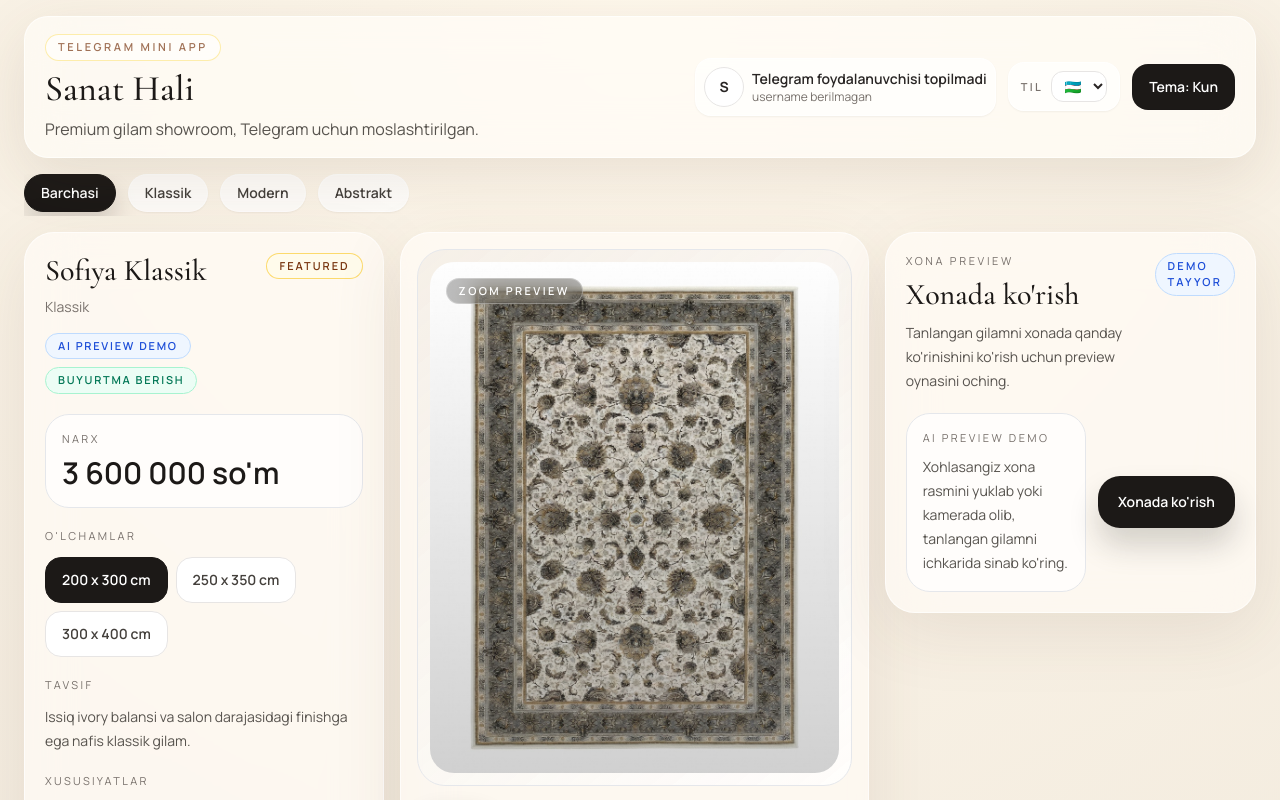
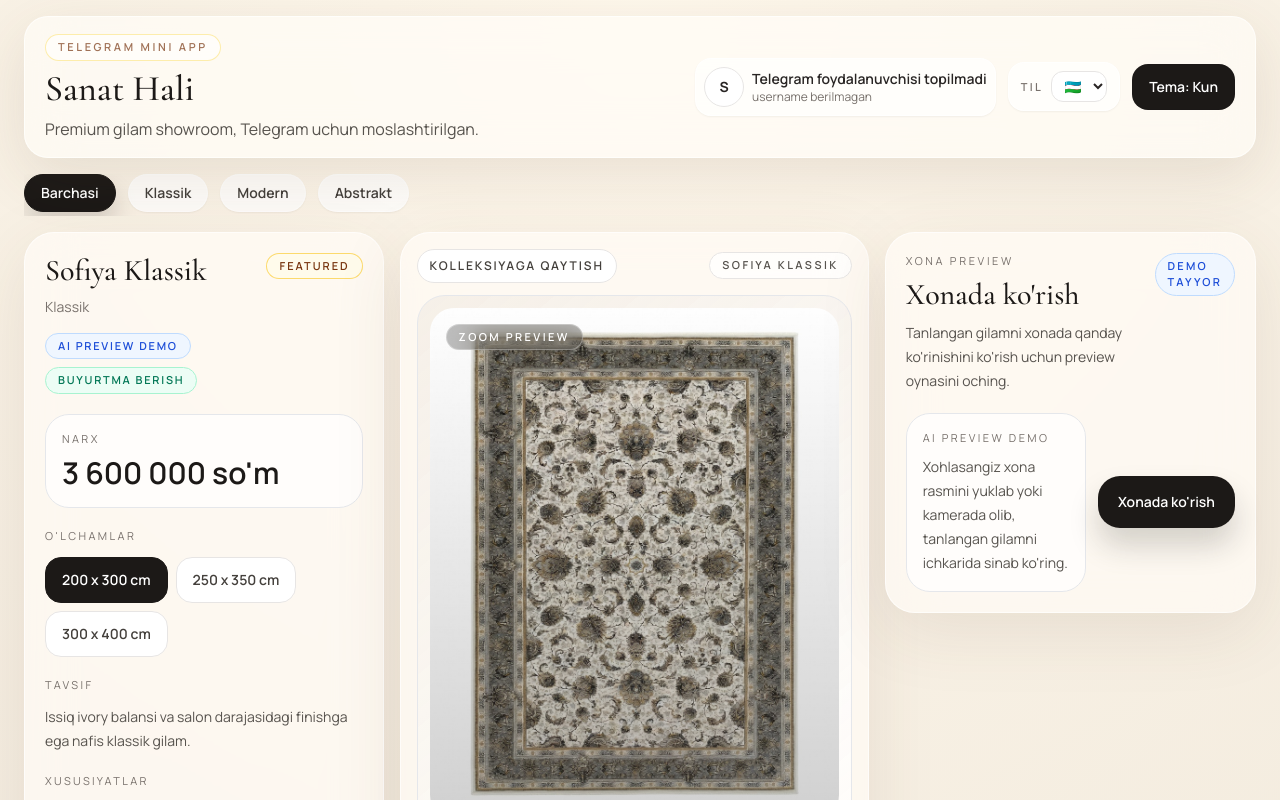
Before and after one commit to Wic000/sanat-hali, a React (Vite) app: page / in a window 1280 px wide. Both pictures are taken after a click on the button "Sofiya Klassik". Shown: the top 800 px of the page. Built offline with nearby package versions, Linux system fonts and the light colour scheme.

Commit message:
Add back to collection action

```diff
--- a/App.tsx
+++ b/App.tsx
@@ -211,6 +211,15 @@ const App: React.FC = () => {
     setSelectedSizeLabel(product.sizes[0].label);
   };
 
+  const handleClearSelection = () => {
+    setSelectedProductId(null);
+    setSelectedImage('');
+    setSelectedSizeLabel('');
+    setShowRoomPreview(false);
+    setDemoPreviewApplied(false);
+    setOrderFeedback({ status: 'idle', message: '' });
+  };
+
   return (
     <div className={`min-h-screen ${theme === 'dark' ? 'bg-[radial-gradient(circle_at_top,_rgba(54,47,40,0.95),_rgba(28,24,21,0.92),_rgba(17,15,14,0.98))] text-stone-100' : 'bg-[radial-gradient(circle_at_top,_rgba(255,248,236,0.95),_rgba(242,234,220,0.82),_rgba(226,217,203,0.94)),linear-gradient(180deg,_#f4efe8_0%,_#ebe3d6_100%)] text-stone-900'}`}>
       <div className="mx-auto flex min-h-screen w-full max-w-[1600px] flex-col px-4 pb-10 pt-4 sm:px-5 lg:px-6">
@@ -295,6 +304,8 @@ const App: React.FC = () => {
                 gallery={selectedGallery}
                 onSelectImage={setSelectedImage}
                 zoomLabel={t(lang, 'previewReady')}
+                backLabel={t(lang, 'backToCollection')}
+                onBack={handleClearSelection}
                 theme={theme}
               />
 
--- a/components/ProductGalleryPanel.tsx
+++ b/components/ProductGalleryPanel.tsx
@@ -7,6 +7,8 @@ interface ProductGalleryPanelProps {
   gallery: string[];
   onSelectImage: (image: string) => void;
   zoomLabel: string;
+  backLabel: string;
+  onBack: () => void;
   theme: ThemeMode;
 }
 
@@ -16,6 +18,8 @@ const ProductGalleryPanel: React.FC<ProductGalleryPanelProps> = ({
   gallery,
   onSelectImage,
   zoomLabel,
+  backLabel,
+  onBack,
   theme,
 }) => (
   <section className={`order-1 rounded-[30px] border p-4 shadow-[0_18px_70px_rgba(88,63,37,0.1)] backdrop-blur-xl lg:order-2 ${
@@ -23,6 +27,27 @@ const ProductGalleryPanel: React.FC<ProductGalleryPanelProps> = ({
       ? 'border-white/10 bg-[rgba(28,24,21,0.82)]'
       : 'border-white/60 bg-[rgba(255,251,245,0.72)]'
   }`}>
+    <div className="mb-3 flex items-center justify-between gap-3">
+      <button
+        type="button"
+        onClick={onBack}
+        className={`rounded-full border px-3 py-2 text-xs font-semibold uppercase tracking-[0.16em] transition ${
+          theme === 'dark'
+            ? 'border-white/10 bg-white/5 text-stone-200 hover:border-white/20 hover:bg-white/10'
+            : 'border-stone-200 bg-white text-stone-700 hover:border-stone-400'
+        }`}
+      >
+        {backLabel}
+      </button>
+      <div className={`rounded-full border px-3 py-1 text-[11px] font-semibold uppercase tracking-[0.22em] ${
+        theme === 'dark'
+          ? 'border-white/10 bg-white/5 text-stone-300'
+          : 'border-stone-200 bg-white/70 text-stone-600'
+      }`}>
+        {product.name}
+      </div>
+    </div>
+
     <div className={`overflow-hidden rounded-[28px] border p-3 ${theme === 'dark' ? 'border-white/10 bg-[linear-gradient(140deg,_rgba(42,37,33,0.95),_rgba(24,24,24,0.75))]' : 'border-stone-900/6 bg-[linear-gradient(140deg,_rgba(245,239,231,0.95),_rgba(255,255,255,0.75))]'}`}>
       <div className="group relative overflow-hidden rounded-[24px] bg-[#ede6dc]">
         <img
--- a/i18n.ts
+++ b/i18n.ts
@@ -127,6 +127,11 @@ export const translations = {
     ru: 'После выбора ковра из коллекции здесь появятся описание, AI preview и окно заказа.',
     en: 'After you pick a carpet from the collection, the description, AI preview, and order area will appear here.',
   },
+  backToCollection: {
+    uz: 'Kolleksiyaga qaytish',
+    ru: 'Назад к коллекции',
+    en: 'Back to collection',
+  },
   collection: { uz: 'Kolleksiya', ru: 'Коллекция', en: 'Collection' },
   supportingGallery: { uz: "Qo'shimcha gallery", ru: 'Дополнительная галерея', en: 'Supporting gallery' },
   models: { uz: 'model', ru: 'моделей', en: 'models' },
```
